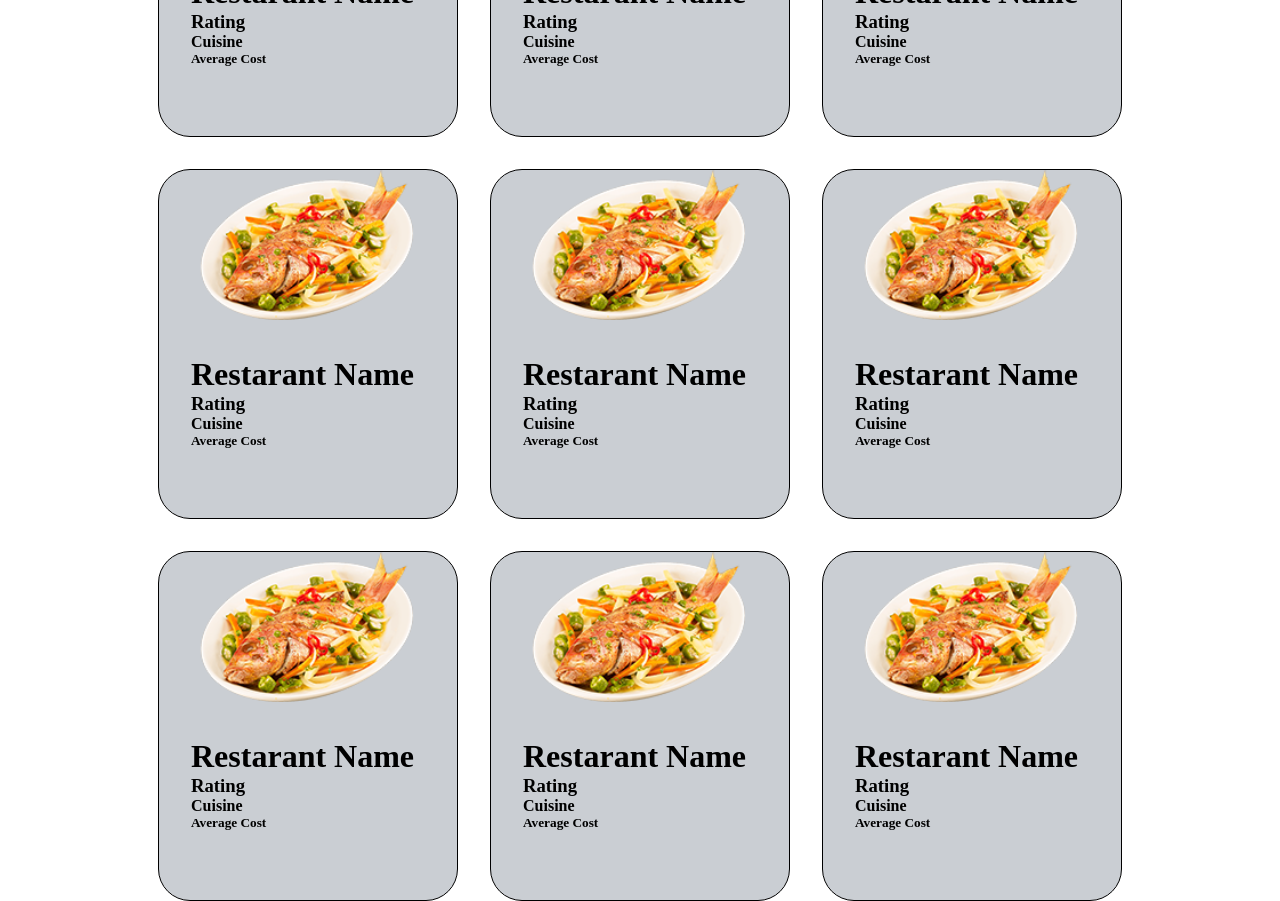
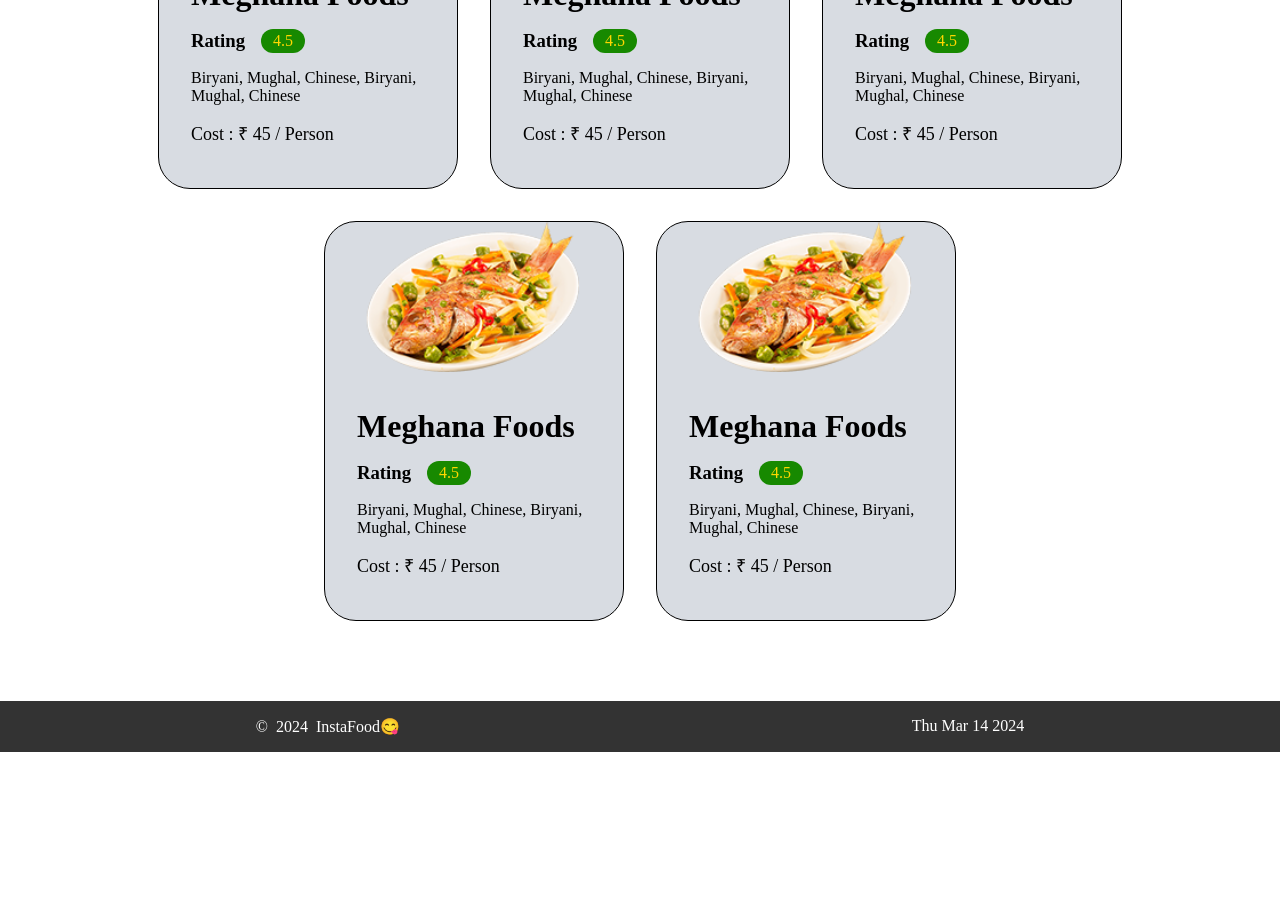
Before and after one commit to ameya-6964/Namaste-React, a React (Vite) app in the folder Episode-4-Talk-Is-Cheap-Show-Me-The-Code/Lecture-Tasks/: page / in a window 1280 px wide. Shown: the part 820-1721 px from the top of the page. After the commit the page ends 1572 px from the top, so only its background shows below. Built offline with nearby package versions, Linux system fonts and the light colour scheme; a web font is replaced by a local one.

Commit message:
Created Footer and Restaurant Card And Added Appropriate CSS

```diff
--- a/Episode-4-Talk-Is-Cheap-Show-Me-The-Code/Lecture-Tasks/src/App.css
+++ b/Episode-4-Talk-Is-Cheap-Show-Me-The-Code/Lecture-Tasks/src/App.css
@@ -1,3 +1,9 @@
+.app {
+  display: flex;
+  flex-direction: column;
+  min-height: 100vh;
+}
+
 .navbar {
   display: flex;
   height: 10vh;
@@ -46,7 +52,7 @@
 
 .body {
   width: 100%;
-  height: 100vh;
+  min-height: calc(100vh - 10vh); /* Adjusted for navbar height */
   display: flex;
   justify-content: center;
   align-items: center;
@@ -54,7 +60,8 @@
 
 .container {
   width: 80%;
-  height: 80vh;
+  margin-top: 2rem;
+  min-height: 100vh; /* Adjusted for navbar height */
   margin-left: auto;
   margin-right: auto;
   display: flex;
@@ -62,17 +69,22 @@
   align-items: center;
   flex-wrap: wrap;
   gap: 2rem;
+  margin-bottom: 5rem;
 }
 
 .card {
-  height: 350px;
+  min-height: 400px;
   width: 300px;
   border: 1px solid black;
   border-radius: 2rem;
-  background-color: rgb(202, 206, 211);
+  background-color: rgb(216, 220, 226);
+  transition: all ease 0.5s;
 }
 
-/* Your CSS file */
+.card:hover {
+  background-color: rgb(187, 195, 208);
+  cursor: pointer;
+}
 
 .search {
   position: relative;
@@ -90,34 +102,30 @@
   outline: none;
 }
 
-/* Style for placeholder text */
 .search__input::placeholder {
-  color: #999; /* Adjust as needed */
+  color: #999;
 }
 
-/* Style for input when focused */
 .search__input:focus {
-  border-color: #007bff; /* Adjust color for focus state */
+  border-color: #007bff;
 }
 
 .search__button {
   padding: 0.5rem 1rem;
-  background-color: #007bff; /* Adjust background color */
-  color: #fff; /* Text color */
+  background-color: #007bff;
+  color: #fff;
   border: none;
   border-radius: 5px;
   cursor: pointer;
   outline: none;
 }
 
-/* Style for button when hovered */
 .search__button:hover {
-  background-color: #0056b3; /* Adjust hover background color */
+  background-color: #0056b3;
 }
 
-/* Style for button when focused */
 .search__button:focus {
-  box-shadow: 0 0 0 2px rgba(0, 123, 255, 0.5); /* Adjust focus outline */
+  box-shadow: 0 0 0 2px rgba(0, 123, 255, 0.5);
 }
 
 .buttons {
@@ -127,33 +135,31 @@
   gap: 2rem;
 }
 
-.top {
-  padding: 0.5rem 1rem;
-  background-color: #178900; /* Adjust background color */
-  color: #fff; /* Text color */
-  border: none;
-  border-radius: 5px;
-  cursor: pointer;
-  outline: none;
-}
+.top,
 .reset {
   padding: 0.5rem 1rem;
-  background-color: #cb0404; /* Adjust background color */
-  color: #fff; /* Text color */
   border: none;
   border-radius: 5px;
   cursor: pointer;
   outline: none;
 }
 
-/* Style for button when hovered */
-.top:hover {
-  background-color: #23ae1f; /* Adjust hover background color */
+.top {
+  background-color: #178900;
+  color: #fff;
 }
 
-/* Style for button when hovered */
+.reset {
+  background-color: #cb0404;
+  color: #fff;
+}
+
+.top:hover {
+  background-color: #23ae1f;
+}
+
 .reset:hover {
-  background-color: #ef3737; /* Adjust hover background color */
+  background-color: #ef3737;
 }
 
 .card img {
@@ -163,6 +169,14 @@
   border-radius: 3rem;
 }
 
+.card--item__name {
+  width: 100%;
+}
+
+.card--items h1 {
+  font-size: xx-large;
+}
+
 .card--items {
   display: flex;
   flex-direction: column;
@@ -170,3 +184,44 @@
   align-items: start;
   padding: 2rem;
 }
+
+.card--items__rating {
+  margin-top: 1rem;
+  width: 60%;
+  display: flex;
+  justify-content: flex-start;
+  align-items: center;
+  font-size: 1rem;
+  gap: 1rem;
+}
+
+.rating-green {
+  padding: 0.2rem 0.75rem;
+  background-color: #178900;
+  color: gold;
+  border-radius: 1rem;
+}
+
+.cuisines {
+  margin-top: 1rem;
+  font-weight: lighter;
+}
+
+.cost {
+  margin-top: 1rem;
+}
+
+.card--items h5 {
+  font-size: large;
+  font-weight: 300;
+}
+
+.footer {
+  width: 100%;
+  background-color: #333;
+  color: #fff;
+  text-align: center;
+  padding: 1rem 0;
+  display: flex;
+  justify-content: space-around;
+}
--- a/Episode-4-Talk-Is-Cheap-Show-Me-The-Code/Lecture-Tasks/src/App.jsx
+++ b/Episode-4-Talk-Is-Cheap-Show-Me-The-Code/Lecture-Tasks/src/App.jsx
@@ -1,5 +1,6 @@
 import "./App.css";
 import Body from "./components/Body";
+import Footer from "./components/Footer";
 import Header from "./components/Header";
 
 function App() {
@@ -9,6 +10,8 @@ function App() {
       <Header />
       {/* Body */}
       <Body />
+      {/* Footer */}
+      <Footer />
     </div>
   );
 }
--- a/Episode-4-Talk-Is-Cheap-Show-Me-The-Code/Lecture-Tasks/src/components/Body.jsx
+++ b/Episode-4-Talk-Is-Cheap-Show-Me-The-Code/Lecture-Tasks/src/components/Body.jsx
@@ -26,10 +26,6 @@ const Body = () => {
           <RestaurantCard />
           <RestaurantCard />
           <RestaurantCard />
-          <RestaurantCard />
-          <RestaurantCard />
-          <RestaurantCard />
-          <RestaurantCard />
         </div>
       </div>
     </div>
--- /dev/null
+++ b/Episode-4-Talk-Is-Cheap-Show-Me-The-Code/Lecture-Tasks/src/components/Footer.jsx
@@ -0,0 +1,10 @@
+const Footer = () => {
+  return (
+    <footer className="footer">
+      <p>&copy; &nbsp;{new Date().getFullYear()}&nbsp;&nbsp;InstaFood😋</p>
+      <p>{new Date().toDateString()}</p>
+    </footer>
+  );
+};
+
+export default Footer;
--- a/Episode-4-Talk-Is-Cheap-Show-Me-The-Code/Lecture-Tasks/src/components/RestaurantCard.jsx
+++ b/Episode-4-Talk-Is-Cheap-Show-Me-The-Code/Lecture-Tasks/src/components/RestaurantCard.jsx
@@ -5,10 +5,15 @@ const RestaurantCard = () => {
     <div className="card">
       <img src={dummyImage} alt="" />
       <div className="card--items">
-        <h1>Restarant Name</h1>
-        <h3>Rating</h3>
-        <h4>Cuisine</h4>
-        <h5>Average Cost</h5>
+        <h1 className="card--item__name">Meghana Foods</h1>
+        <div className="card--items__rating">
+          <h3>Rating</h3>
+          <span className="rating-green">4.5</span>
+        </div>
+        <h4 className="cuisines">
+          Biryani, Mughal, Chinese, Biryani, Mughal, Chinese
+        </h4>
+        <h5 className="cost">Cost : ₹ 45 / Person</h5>
       </div>
     </div>
   );
```
